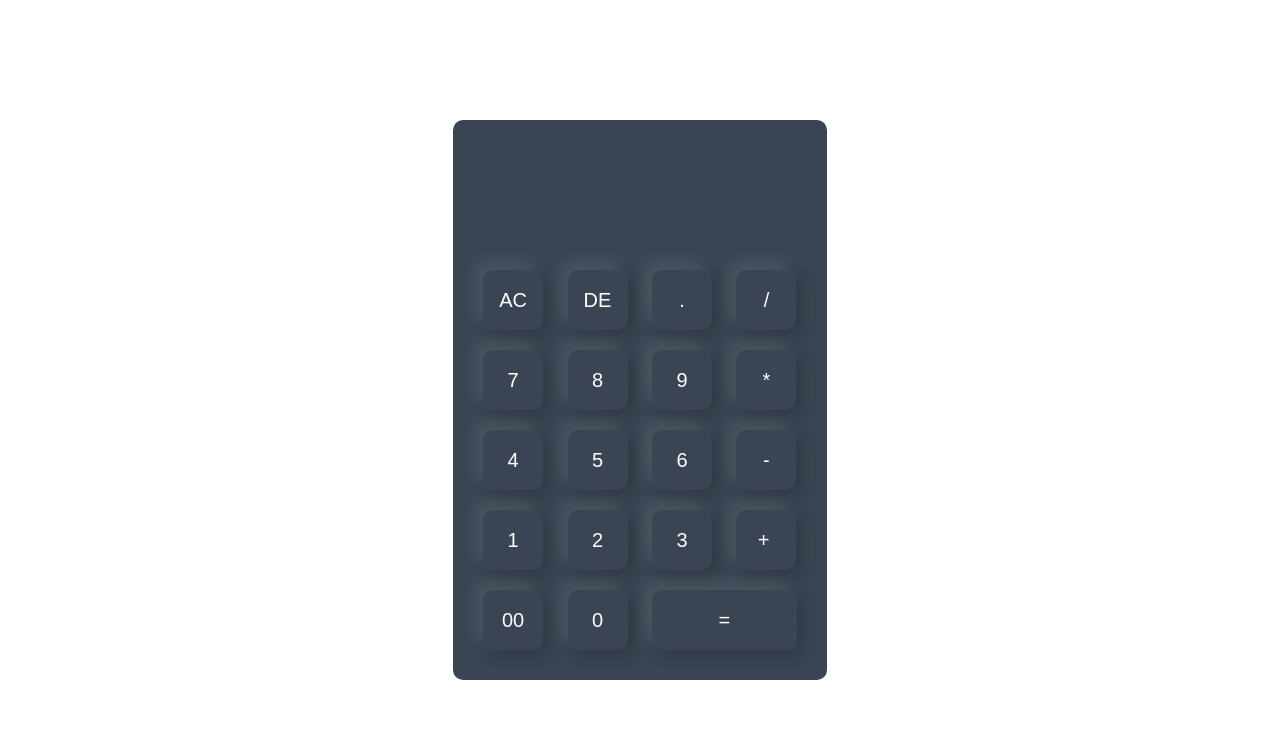
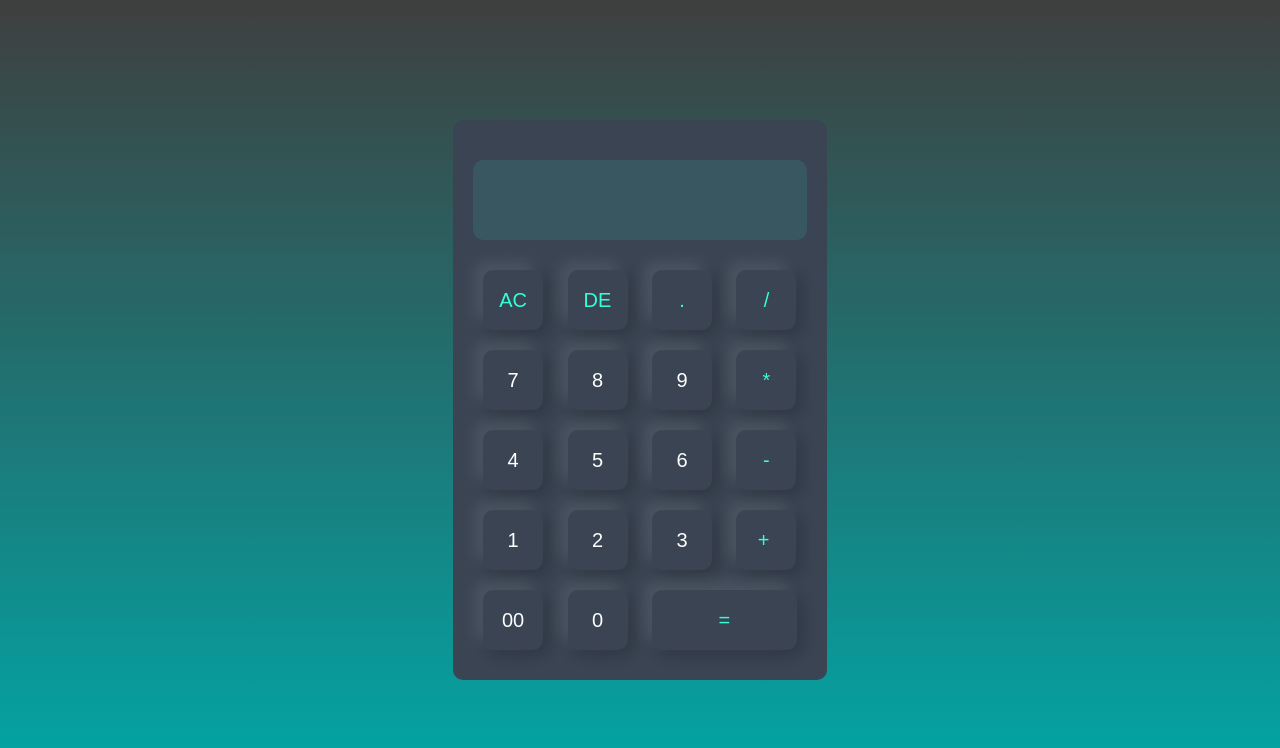
Before and after one commit to LegacyPK0401/Calculator, a plain HTML site: page index.html in a window 1280 px wide. Drawn offline with Linux system fonts and the light colour scheme.

Commit message:
Final VErsion Done

```diff
--- a/index.css
+++ b/index.css
@@ -8,7 +8,7 @@
 .container{
     width:100%;
     height: 100vh;
-    background: #e3f9fff;
+    background: linear-gradient( rgb(63, 63, 63), rgb(0, 169, 169));
     display: flex;
     align-items: center;
     justify-content: center;
@@ -38,6 +38,8 @@ form .display{
     display: flex;
     justify-content: flex-end;
     margin: 20px 0;
+    background-color: rgba(51,255,216, 0.1);
+    border-radius: 10px;
 }
 
 form .display input{
@@ -50,3 +52,7 @@ form .display input{
 form input.equal{
     width:145px;
 }
+
+form input.operator {
+    color: #33ffd8;
+}
--- a/index.html
+++ b/index.html
@@ -13,13 +13,10 @@
                     <input type="text" name="display">
                 </div>
                 <div>
-                    <input type="button" value="AC" onclick="display.value = '' ">
-                    <input type="button" value="DE"
-                    onclick="display.value = display.value.toString().slice(0,-1)' ">
-                    <input type="button" value="."
-                    onclick="display.value += '.' ">
-                    <input type="button" value="/"
-                    onclick="display.value += '/' ">
+                    <input type="button" value="AC" onclick="display.value = '' " class="operator">
+                    <input type="button" value="DE" onclick="display.value = display.value.toString().slice(0,-1)" class="operator">
+                    <input type="button" value="." onclick="display.value += '.' " class="operator">
+                    <input type="button" value="/" onclick="display.value += '/' " class="operator">
                 </div>
                 <div>
                     <input type="button" value="7" onclick="display.value += '7' ">
@@ -28,7 +25,7 @@
                     <input type="button" value="9"
                     onclick="display.value += '9' ">
                     <input type="button" value="*"
-                    onclick="display.value += '*' ">
+                    onclick="display.value += '*' " class="operator">
                 </div>
                 <div>
                     <input type="button" value="4"
@@ -38,7 +35,7 @@
                     <input type="button" value="6"
                     onclick="display.value += '6' ">
                     <input type="button" value="-"
-                    onclick="display.value += '-' ">
+                    onclick="display.value += '-' " class="operator" >
                 </div>
                 <div>
                     <input type="button" value="1"
@@ -48,14 +45,14 @@
                     <input type="button" value="3"
                     onclick="display.value += '3' ">
                     <input type="button" value="+ "
-                    onclick="display.value += '+' ">
+                    onclick="display.value += '+' " class="operator">
                 </div>
                 <div>
                     <input type="button" value="00"
                     onclick="display.value += '00' ">
                     <input type="button" value="0"
                     onclick="display.value += '0' ">
-                    <input type="button" value="=" class="equal">
+                    <input type="button" value="=" onclick="display.value = eval(display.value) " class="equal operator">
                 </div>
             </form>
         </div>
```
